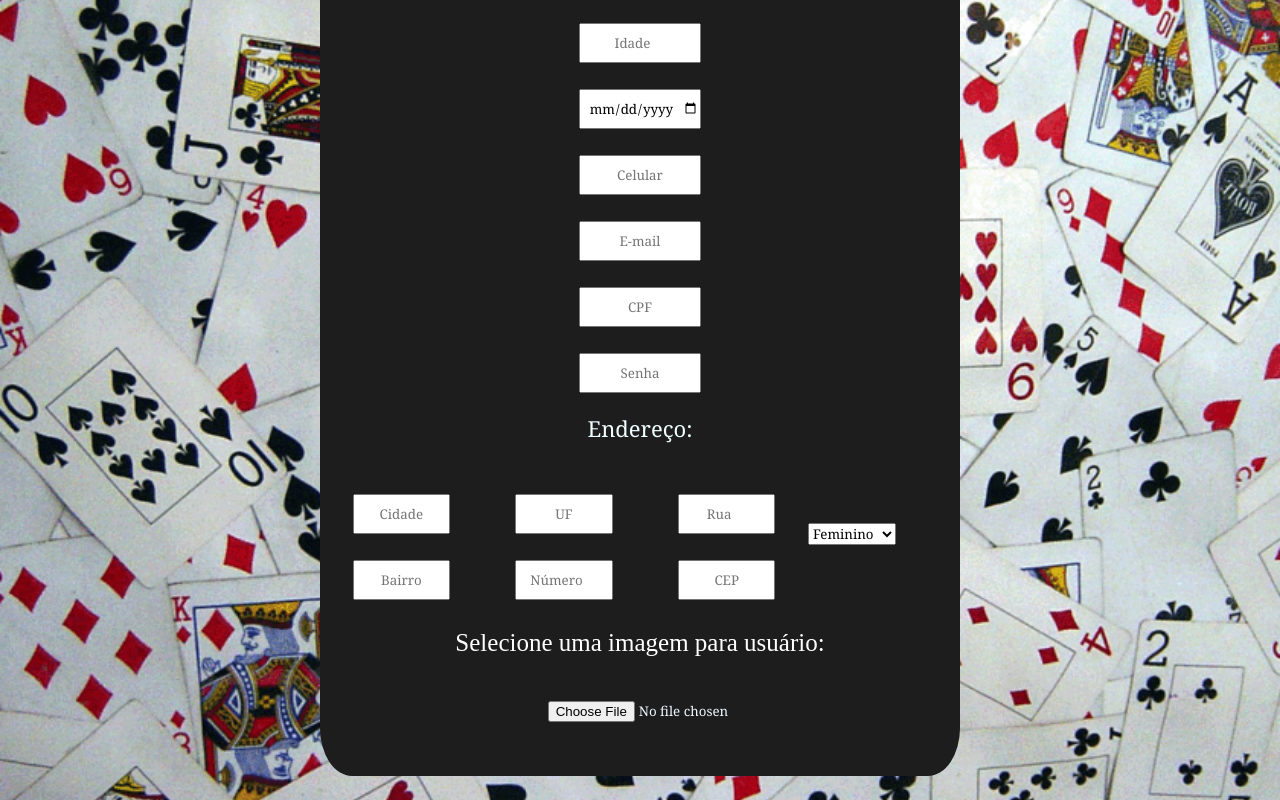
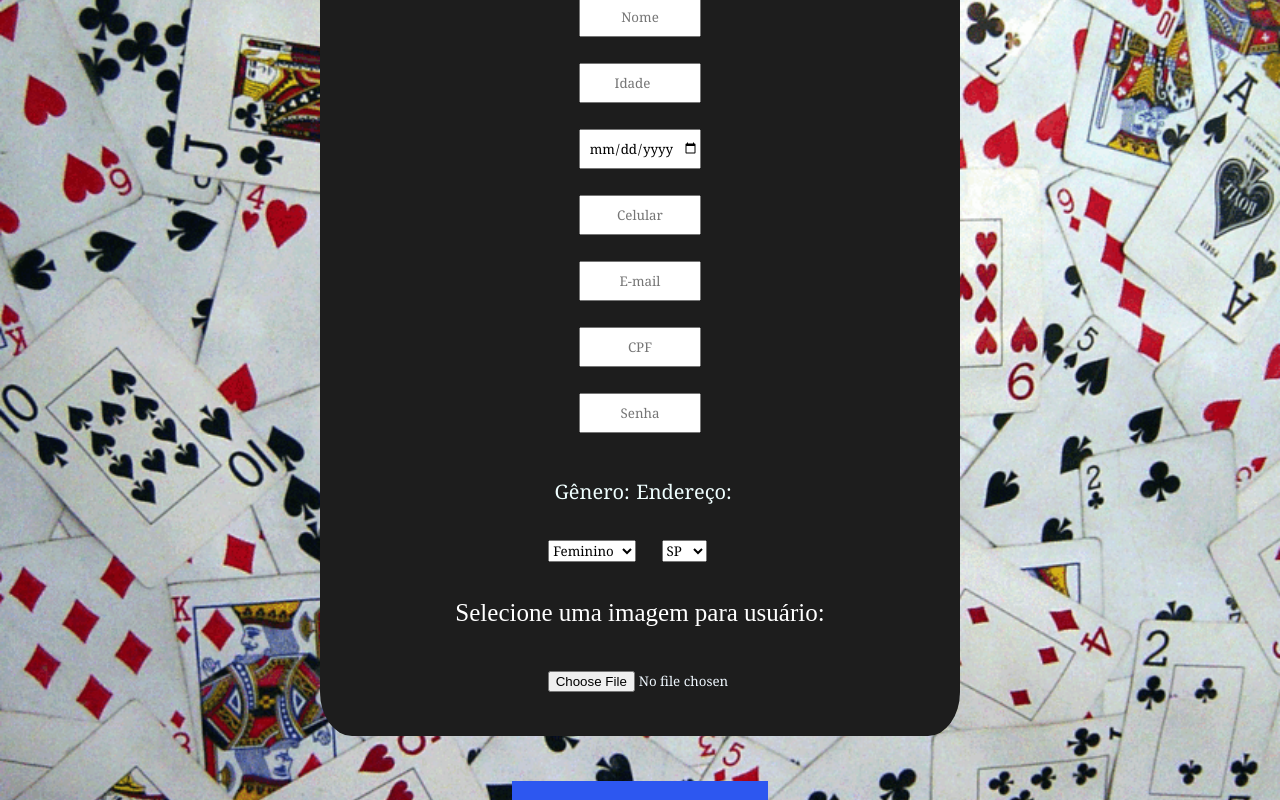
Before and after one commit to MoreiraSte/React_Project_V2, a React (Create React App) app: page /register in a window 1280 px wide. Shown: the part 424-1224 px from the top of the page. Built offline with nearby package versions, Linux system fonts and the light colour scheme.

Commit message:
update integration API

```diff
--- a/src/App.css
+++ b/src/App.css
@@ -127,7 +127,7 @@ display: block;
 .containerRes{
   background: rgb(29, 29, 29);
 
-  height: 120vh;
+  height: 110vh;
   width: 50vw;
   border-radius: 5%;
   text-align: center;
@@ -207,7 +207,7 @@ display: block;
   text-align: center;
 }
 #endText{
-  font-size: 22px;
+  font-size: 20px;
   color: azure;
   text-align: center;
   margin-top: 20px;
--- a/src/components/pages/Register.js
+++ b/src/components/pages/Register.js
@@ -1,18 +1,39 @@
 import React,{useState} from 'react';
 import '../../App.css';
-import { Link } from 'react-router-dom';
+import { Link, useHistory } from 'react-router-dom';
 
 
 export default function Register() {
 
-  const [name,setName] = useState("")
-  const [password,setPassword] = useState("")
-  const [email,setEmail]= useState("")
-  const [genero,setGenero]= useState("")
-  const [celular,setCelular]= useState("")
-  const [cpf,setCpf]= useState("")
-  const [data,setData]= useState("")
-  const [idade,setIdade]= useState("")
+  const [name,setName] = useState("");
+  const [password,setPassword] = useState("");
+  const [email,setEmail]= useState("");
+  const [genero,setGenero]= useState();
+  const [celular,setCelular]= useState("");
+  const [cpf,setCpf]= useState("");
+  const [data,setData]= useState();
+  const [idade,setIdade]= useState();
+  const [endereco,setEnd]= useState();
+
+  const history = useHistory();
+
+  const sigUp_register = () => {
+
+    let item={name,password,email,genero,celular,cpf,data,idade,endereco}
+    console.log.warn(item)
+
+    let result= fetch("localhost:8000/client",{
+      method:'POST',
+      headers:{
+        "Cotent-Type":'application/json',
+        "Accept":'application/json'
+      },
+      body:JSON.stringify(item)
+    });
+    result = result.json()
+    localStorage.setItem("user-info",JSON.stringify(result))
+    history.push("/add")
+  }
 
 
   return(
@@ -35,29 +56,47 @@ export default function Register() {
       <input type="password" value={password} onChange={(e)=>setPassword(e.target.value)} id="senha" name="Senha" placeholder='Senha'/>
       <br></br>
 
-      <p id='endText'>Endereço:</p>
+
       <div className='selectionEnd'>
 
         <div className='endereco'>
-
-          <input type="text" id="cidade" name="cidade" placeholder='Cidade'/>
-          <input type="text" id="bairro" name="bairro" placeholder='Bairro'/>
-        </div>
-        <div className='endereco2'>
-          <input type="text" id="uf" name="uf" placeholder='UF'/>
-          <input type="number" id="num" name="num" placeholder='Número'/>
-
-        </div>
-        <div className='endereco3'>
-          <input type="number" id="rua" name="rua" placeholder='Rua'/>
-          <input type="text" id="cep" name="cep" placeholder='CEP'/>
-
-        </div>
-
-        <div className='genero'>
+        <p id='endText'>Gênero:</p>
             <select id='selectGen' value={genero} onChange={(e)=>setGenero(e.target.value)}>
             <option>Feminino</option>
             <option>Masculino</option>
+            </select>
+        </div>
+
+        <div className='endereco'>
+        <p id='endText'>Endereço:</p>
+            <select id='selectGen' value={endereco} onChange={(e)=>setEnd(e.target.value)}>
+            <option>SP</option>
+            <option>AC</option>
+            <option>AL</option>
+            <option>AP</option>
+            <option>AM</option>
+            <option>BA</option>
+            <option>CE</option>
+            <option>ES</option>
+            <option>GO</option>
+            <option>MA</option>
+            <option>MT</option>
+            <option>MS</option>
+            <option>MG</option>
+            <option>PA</option>
+            <option>PB</option>
+            <option>PR</option>
+            <option>PE</option>
+            <option>PI</option>
+            <option>RJ</option>
+            <option>RN</option>
+            <option>RS</option>
+            <option>RO</option>
+            <option>RR</option>
+            <option>SC</option>
+            <option>SE</option>
+            <option>TO</option>
+            <option>DF</option>
             </select>
         </div>
       </div>
@@ -69,7 +108,7 @@ export default function Register() {
 
       </div>
 
-      <Link to='/' className='button' >
+      <Link to='/' className='button' onClick={sigUp_register} >
                 Cadastrar
         </Link>
 
--- a/src/components/pages/SignUp.js
+++ b/src/components/pages/SignUp.js
@@ -1,21 +1,48 @@
-import React from 'react';
+import React,{useState,useEffect} from 'react';
 import '../../App.css';
-import { Link } from 'react-router-dom';
+import { Link, useHistory } from 'react-router-dom';
 
 
 export default function SignUp() {
+
+
+  const [email,setEmail]= useState("");
+  const [password,setPassword] = useState("");
+  const history = useHistory();
+  useEffect(() => {
+      if(localStorage.getItem('user-info')){
+        history.push('/add')
+      }
+  },[])
+
+  const loginSign = () => {
+    console.log.warn(email,password)
+    let item = {email,password}
+    let result= fetch("localhost:8000/user",{
+      method:'POST',
+      body:JSON.stringify(item),
+      headers:{
+        "Cotent-Type":'application/json',
+        "Accept":'application/json'
+      }
+    })
+    result = result.json()
+    localStorage.setItem("user-info",JSON.stringify(result))
+    history.push("/add")
+  }
+
   return(
 
   <div className='sign-up'>
     <div className='container'>
       <h4>Sign In</h4>
       <div className='info'>
-      <input type="text" id="cliente" name="cliente" placeholder='cliente'/>
+      <input type="text" value={email} onChange={(e)=>setEmail(e.target.value)} id="email" name="email" placeholder='email'/>
       <br></br>
-      <input type="text" id="senha" name="senha" placeholder='senha'/>
+      <input type="text" value={password} onChange={(e)=>setPassword(e.target.value)} id="senha" name="senha" placeholder='senha'/>
       </div>
 
-      <Link to='/' className='button' >
+      <Link to='/' className='button' onClick={loginSign} >
                 Logar
         </Link>
 
```
